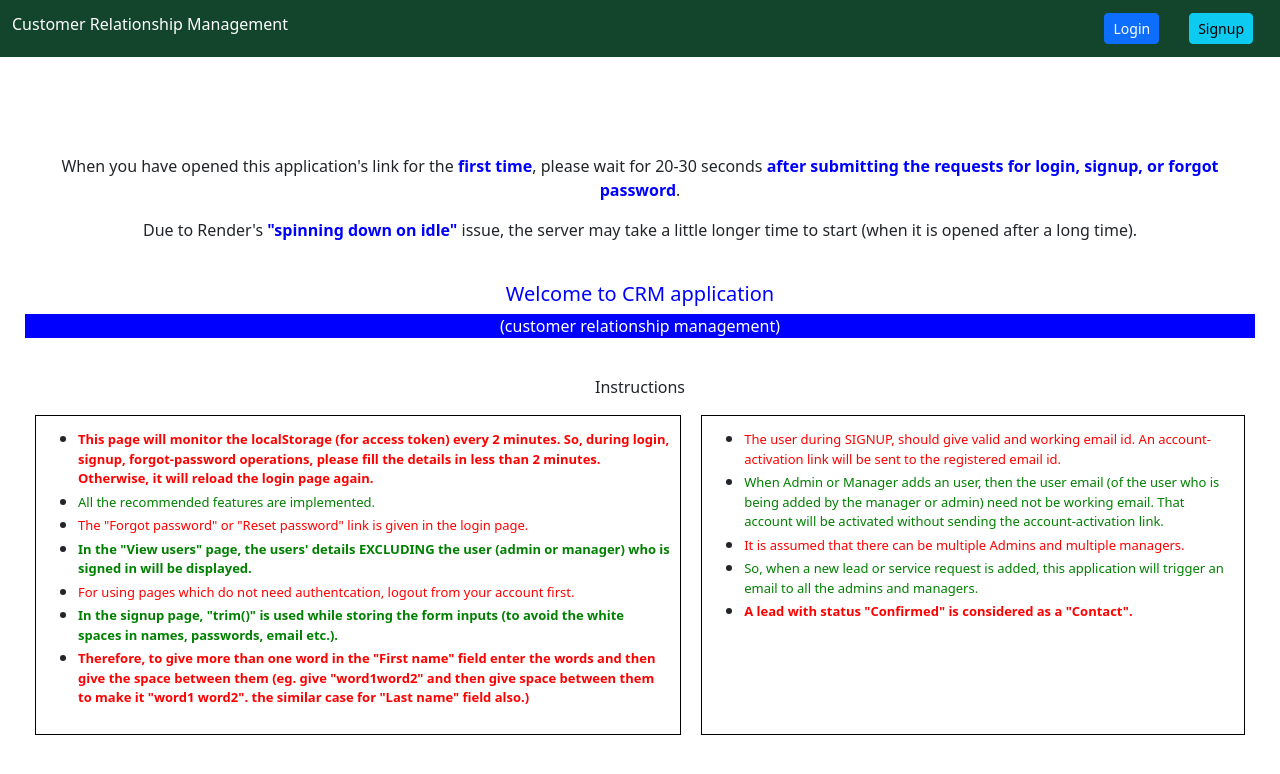
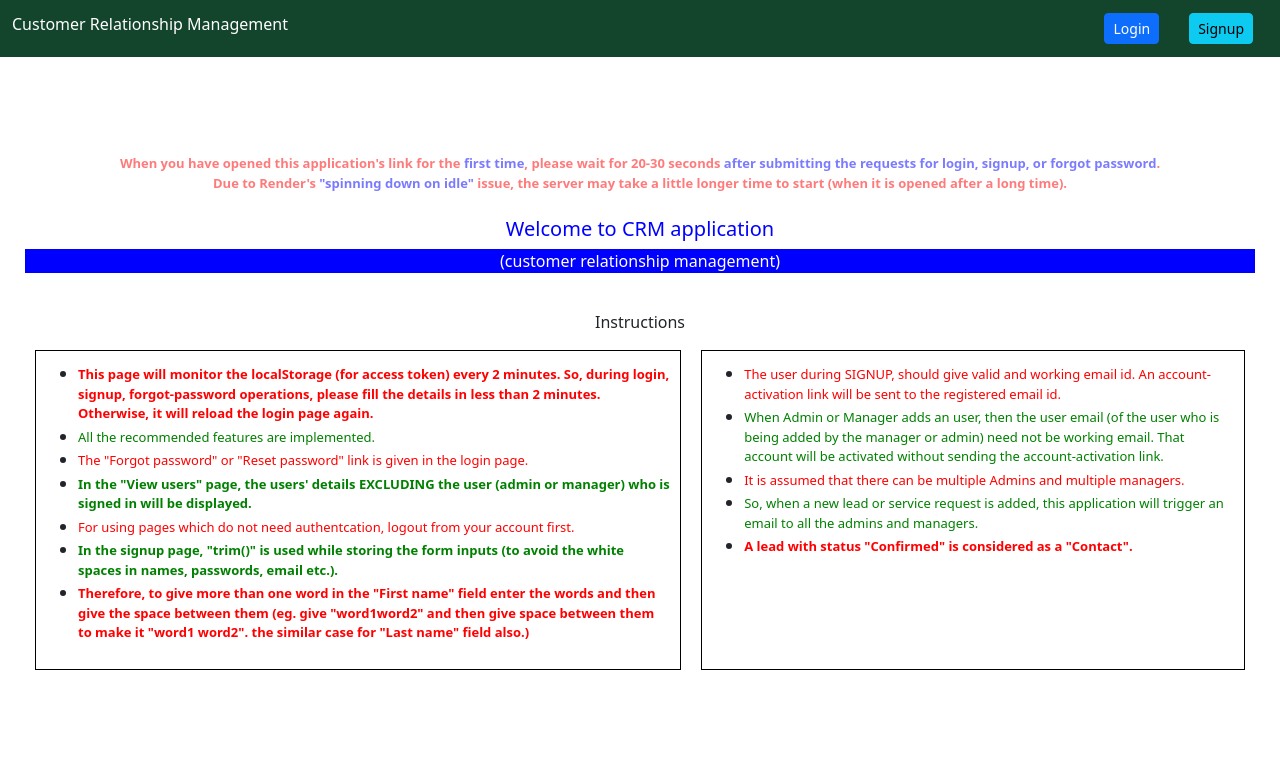
Before and after one commit to SkMdSufiyan/Webcode-2-Frontend, a React (Create React App) app: page / in a window 1280 px wide. Shown: the top 774 px of the page. Built offline with nearby package versions, Linux system fonts and the light colour scheme.

Commit message:
Update App.css

```diff
--- a/src/App.css
+++ b/src/App.css
@@ -129,11 +129,24 @@ td{
 }
 
 
-
-
 @media(max-width : 600px){
   .home-page-suggestion-flex{
     flex-direction: column;
   }
 
 }
+
+
+@keyframes blink {
+  0% { opacity: 1; }
+  50% { opacity: 0.5; }
+  100% { opacity: 1; }
+}
+
+.app-suggestion-p{
+  color : red;
+  font-size: small;
+  margin : 0px;
+  font-weight: bold;
+  animation: blink 1s linear infinite;
+}
```
